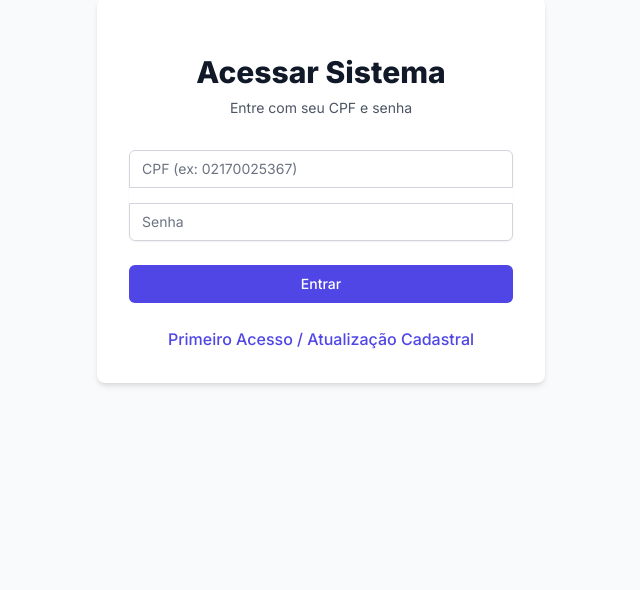
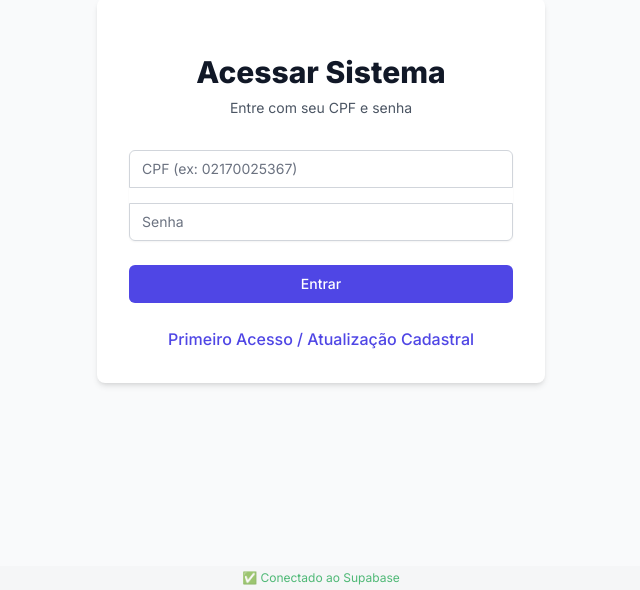
Before and after one commit to fernandoaugustosr-creator/HMA, a Next.js app: page /login in a window 1280 px wide. Shown: the part 210-800 px from the top of the page, without its empty margins (319-959 px from the left). Built offline with nearby package versions, Linux system fonts and the light colour scheme; no server answers.

Commit message:
Feat: Add environment indicator footer and verbose action logs

```diff
--- a/app/actions.ts
+++ b/app/actions.ts
@@ -106,13 +106,14 @@ export async function createNurse(prevState: any, formData: FormData) {
   })
 
   if (error) {
+    console.error('Supabase Error:', error)
     if (error.code === '23505') return { success: false, message: 'CPF já cadastrado' }
-    return { success: false, message: 'Erro ao cadastrar servidor: ' + error.message }
+    return { success: false, message: 'Erro ao cadastrar servidor (Supabase): ' + error.message }
   }
 
   revalidatePath('/')
   revalidatePath('/servidores')
-  return { success: true, message: 'Servidor cadastrado com sucesso' }
+  return { success: true, message: 'Servidor cadastrado com sucesso (Supabase)' }
 }
 
 export async function login(prevState: any, formData: FormData) {
--- a/app/layout.tsx
+++ b/app/layout.tsx
@@ -1,6 +1,7 @@
 import type { Metadata } from "next";
 import { Inter } from "next/font/google";
 import "./globals.css";
+import { isLocalMode } from "@/lib/local-db";
 
 const inter = Inter({ subsets: ["latin"] });
 
@@ -14,9 +15,20 @@ export default function RootLayout({
 }: Readonly<{
   children: React.ReactNode;
 }>) {
+  const isLocal = isLocalMode();
+
   return (
     <html lang="pt-BR">
-      <body className={inter.className}>{children}</body>
+      <body className={inter.className}>
+        {children}
+        <footer className="fixed bottom-0 w-full bg-gray-100 text-xs text-center py-1 opacity-75 pointer-events-none">
+          {isLocal ? (
+            <span className="text-amber-600 font-bold">⚠️ MODO LOCAL (Dados temporários) - Configure o Supabase para produção</span>
+          ) : (
+            <span className="text-green-600">✅ Conectado ao Supabase</span>
+          )}
+        </footer>
+      </body>
     </html>
   );
 }
--- a/app/primeiro-acesso/actions.ts
+++ b/app/primeiro-acesso/actions.ts
@@ -113,8 +113,9 @@ export async function updateRegistration(prevState: any, formData: FormData) {
     .eq('id', id)
 
   if (error) {
-    return { success: false, message: 'Erro ao atualizar cadastro: ' + error.message }
+    console.error('Supabase Update Error:', error)
+    return { success: false, message: 'Erro ao atualizar cadastro (Supabase): ' + error.message }
   }
 
-  return { success: true, message: 'Cadastro atualizado com sucesso!' }
+  return { success: true, message: 'Cadastro atualizado com sucesso (Supabase)!' }
 }
```
